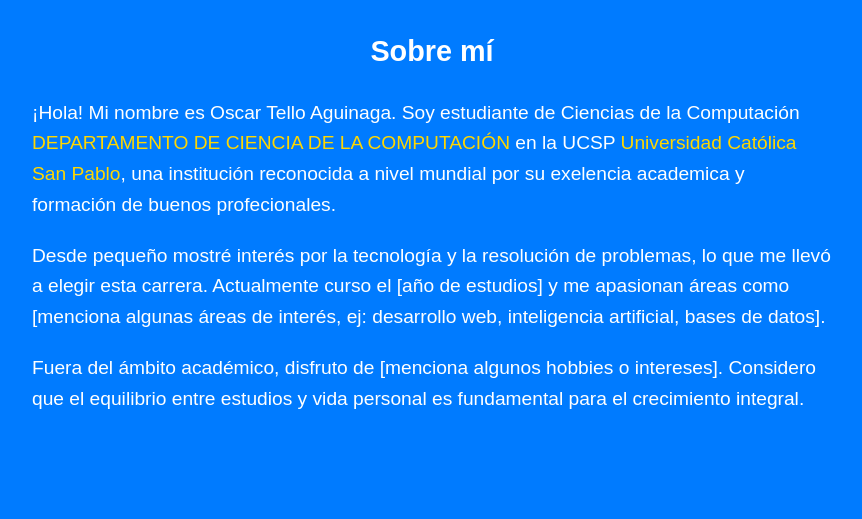
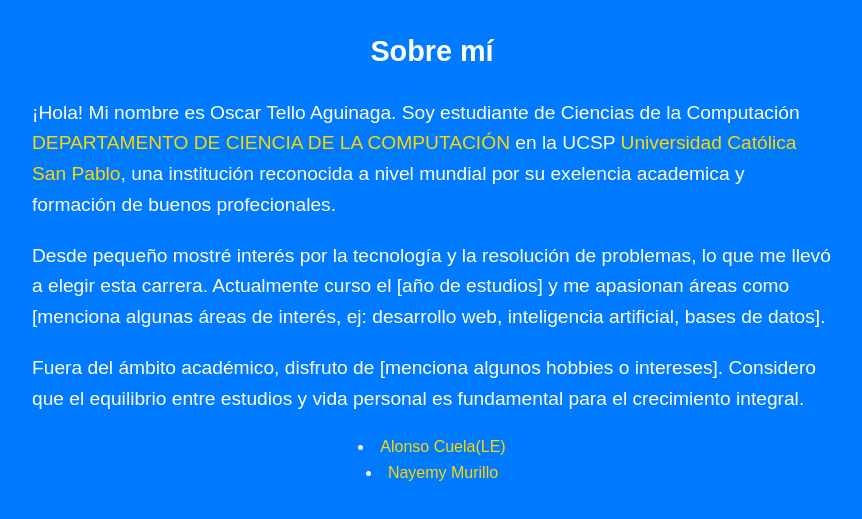
Before and after one commit to OscarGabrielTelloAguinaga/oscargabrieltelloaguinaga.github.io, a plain HTML site: page index.html in a window 1280 px wide. Shown: the part 161-680 px from the top of the page, without its empty margins (208-1070 px from the left). Drawn offline with Linux system fonts and the light colour scheme.

Commit message:
Update index.html

```diff
--- a/index.html
+++ b/index.html
@@ -58,6 +58,12 @@
       Fuera del ámbito académico, disfruto de [menciona algunos hobbies o intereses].
       Considero que el equilibrio entre estudios y vida personal es fundamental para el crecimiento integral.
     </p>
+    <li>
+      <a href="https://dnursaurio.github.io/">Alonso Cuela(LE)
+    </li>
+    <li>
+       <a href="https://nayemymurillo.github.io/NayemyMurilloRivera.github.io/">Nayemy Murillo
+    </li>
   </section>
 </body>
 </html>
```
